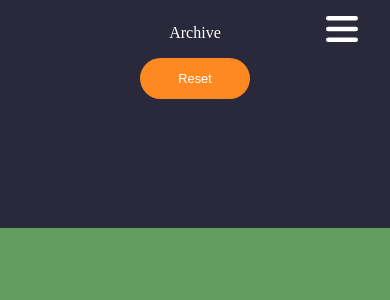
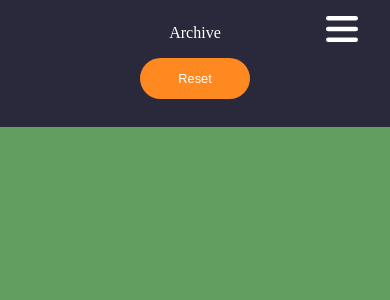
Before and after one commit to Flotsam3/MacroMonitor, a React (Vite) app: page /archive in a window 390 px wide. Shown: the top 300 px of the page. Built offline with nearby package versions, Linux system fonts and the light colour scheme; the HTML template or start-up script is replaced by a standard one; a web font is replaced by a local one.

Commit message:
feat(Archive):remove padding for archiveHeader to fix issue on mobile screen

```diff
--- a/src/pages/Archive.module.scss
+++ b/src/pages/Archive.module.scss
@@ -17,7 +17,9 @@
             background-image: none;
             background-color: var.$secondary-bg;
             height: 27vmax;
-            padding: 0 20px;
+        }
+        @media screen and (max-width:570px) {
+            height: 15vmax;
         }
         .archiveImage {
             position: absolute;
```
